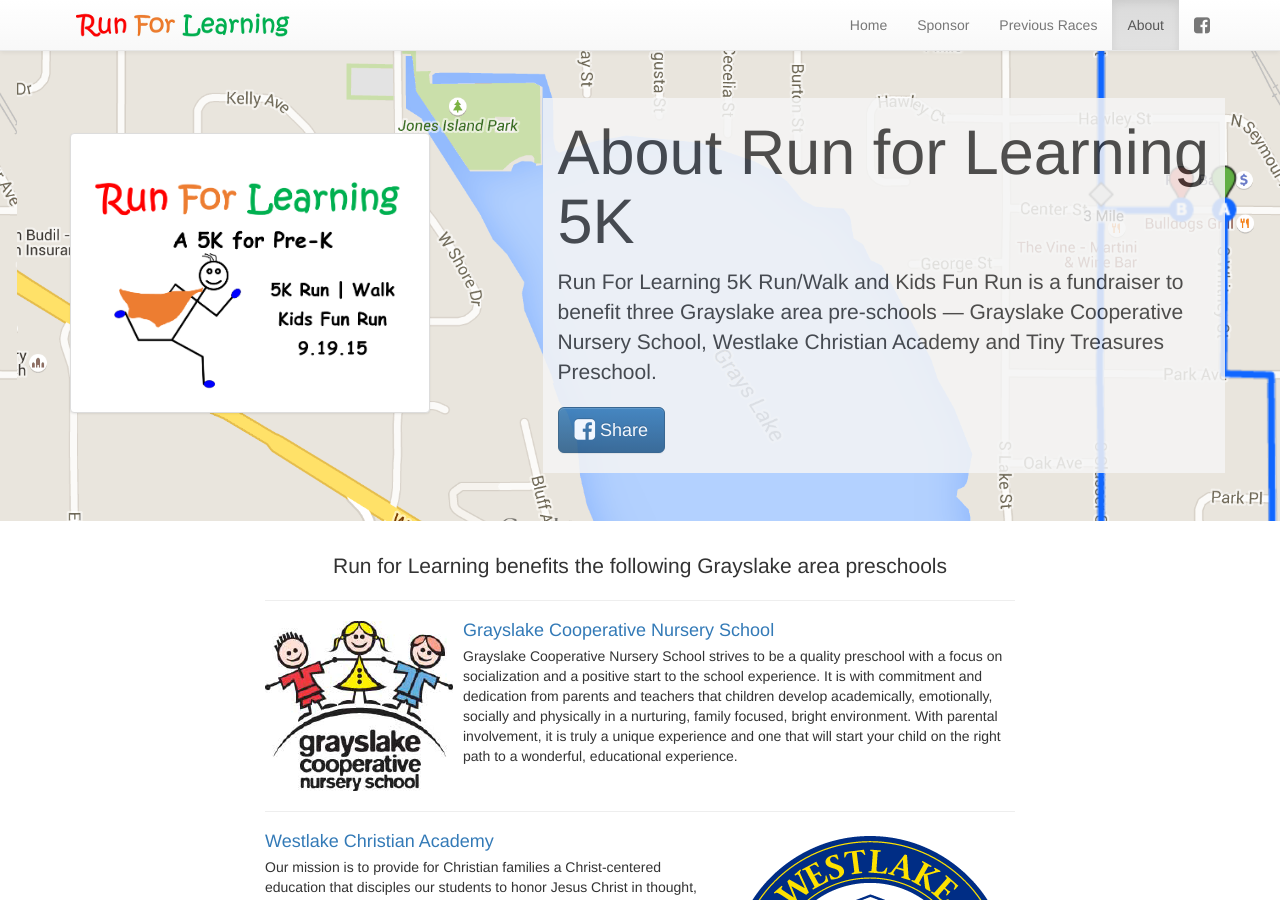
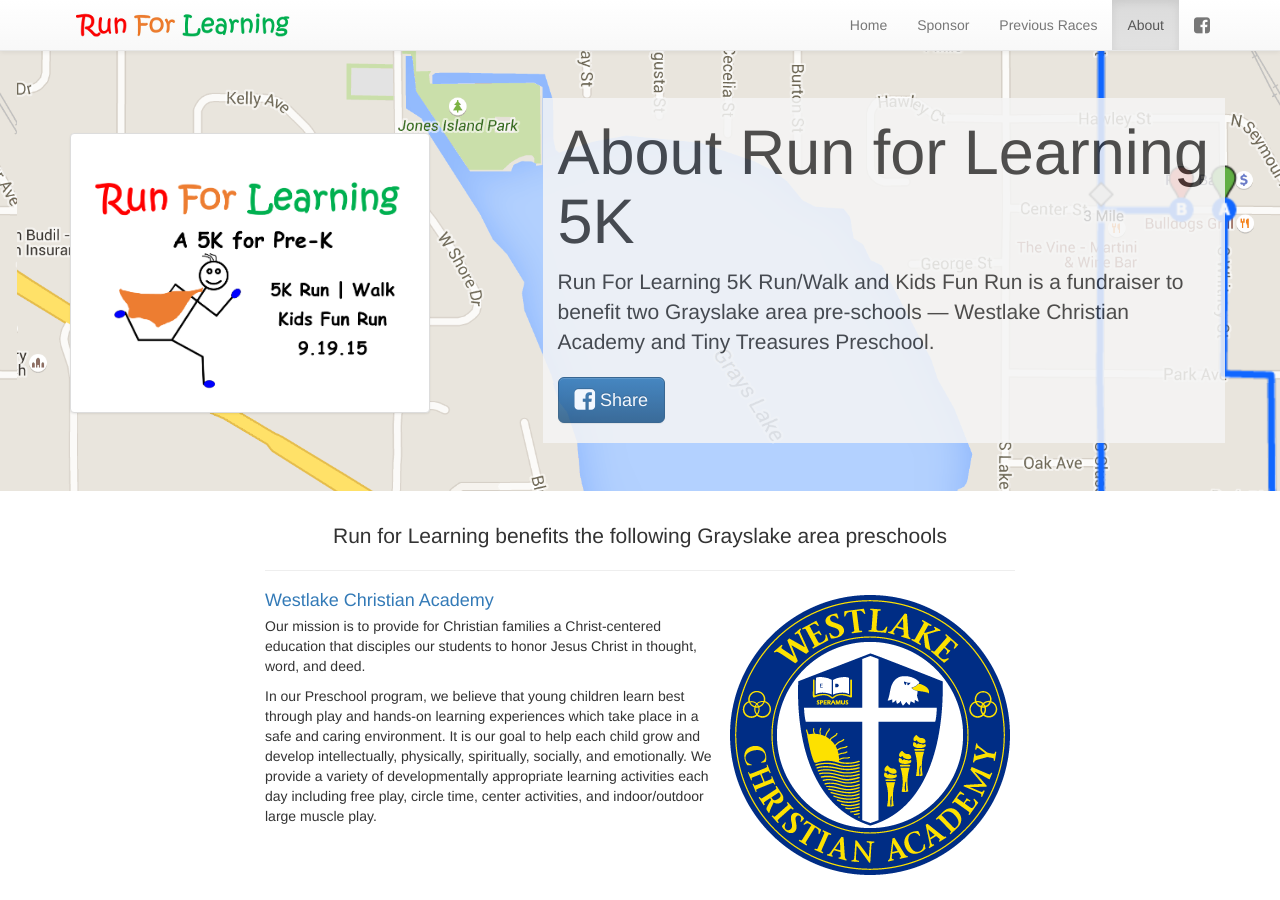
Before and after one commit to runforlearning/runforlearning.github.io, a Jekyll site: the page built from about.html, in a window 1280 px wide and 900 px high. Built offline with Jekyll 4.4.1, drawn with Linux system fonts in a browser that asks for light colours; nearby versions of some CDN libraries.

Commit message:
Removes GCNS preschool as a beneficiary

```diff
--- a/_config.yml
+++ b/_config.yml
@@ -6,7 +6,7 @@
 
 short_name: 5K Run/Walk and Kids Fun Run
 
-description: 5K Run/Walk and Kids Fun Run to raise funds for three Grayslake pre-schools
+description: 5K Run/Walk and Kids Fun Run to raise funds for two Grayslake pre-schools
 
 author_email: webmaster@grayslake-coop.com
 
@@ -36,9 +36,17 @@
 
 gcns_logo_url: 'assets/images/gcns_logo.jpg'
 
+gloryland_url: 'http://www.glorylandpreschool.com/'
+
+gloryland_logo_url: 'assets/images/gloryland_logo.jpg'
+
 westlake_url: 'http://westlakechristian.org/'
 
 westlake_logo_url: 'assets/images/westlakechristian_logo.jpg'
+
+peppermint_url: 'http://peppermintstickcc.com'
+
+peppermint_logo_url: 'assets/images/peppermint_stick_logo.jpg'
 
 tt_url: 'http://www.wildwoodpc.net/preschool/'
 
--- a/_includes/about_gcns.html
+++ /dev/null
@@ -1,27 +0,0 @@
-<div class="media hidden-xs">
-  <a class="pull-left" href="{{ site.gcns_url }}" target="_blank">
-    <img class="media-object" src="{{ site.gcns_logo_url }}" alt="Grayslake Cooperative Nursery School logo">
-  </a>
-  <div class="media-body">
-    <h4 class="media-heading">
-      <a href="{{ site.gcns_url }}" target="_blank">
-        Grayslake Cooperative Nursery School
-      </a>
-    </h4>
-    <p>{{ page.GCNS_main_text }}</p>
-  </div>
-</div>
-
-<div class="visible-xs">
-  <div class="thumbnail">
-    <a href="{{ site.gcns_url }}" target="_blank">
-      <img id="gcns-logo" class="logo" src="{{ site.gcns_logo_url }}" alt="Grayslake Cooperative Nursery School logo">
-    </a>
-    <div class="caption">
-      <a href="{{ site.gcns_url }}" target="_blank">
-        <h4>Grayslake&nbsp;Cooperative Nursery&nbsp;School</h4>
-      </a>
-      <p>{{ page.GCNS_main_text }}</p>
-    </div>
-  </div>
-</div>
--- a/about.html
+++ b/about.html
@@ -6,8 +6,7 @@
 sitemap:
   priority: 0.7
   changefreq: weekly
-  lastmod: 2015-07-07T22:42:35-05:00
-GCNS_main_text: Grayslake Cooperative Nursery School strives to be a quality preschool with a focus on socialization and a positive start to the school experience.  It is with commitment and dedication from  parents and teachers that children develop academically, emotionally, socially and physically in a nurturing, family focused, bright environment.  With parental involvement, it is truly a unique experience and one that will start your child on the right path to a wonderful, educational experience.
+  lastmod: 2015-07-08T22:42:35-05:00
 WCA_preamble: Our mission is to provide for Christian families a Christ-centered education that disciples our students to honor Jesus Christ in thought, word, and deed.
 WCA_main_text: In our Preschool program, we believe that young children learn best through play and hands-on learning experiences which take place in a safe and caring environment.  It is our goal to help each child grow and develop intellectually, physically, spiritually, socially, and emotionally.  We provide a variety of developmentally appropriate learning activities each day including free play, circle time, center activities, and indoor/outdoor large muscle play.
 TT_main_text: Tiny Treasures Preschool emphasizes an individual approach to every child, with respect for all as children of God, within an atmosphere of acceptance and grace. While Tiny Treasures makes its home in Wildwood Presbyterian Church, the preschool welcomes all children, of any faith or none.Tiny Treasures Preschool allows each child to develop in an enriched environment, with activities that encourage age-appropriate learning; mentally, physically, socially, spiritually and emotionally. Our loving staff provides a warm and enthusiastic environment, who recognize the importance of setting the proper example as role models of the Christian life. We invite you to come visit us so we may get to know you and your child.
@@ -23,7 +22,7 @@
       </div>
       <div id="jumbotron-copy" class="col-md-7 col-md-offset-1">
         <h1>About Run for Learning 5K</h1>
-        <p>{{ site.name }} is a fundraiser to benefit three Grayslake area pre-schools &mdash; Grayslake Cooperative Nursery School, Westlake Christian Academy and Tiny Treasures Preschool.</p>
+        <p>{{ site.name }} is a fundraiser to benefit two Grayslake area pre-schools &mdash; Westlake Christian Academy and Tiny Treasures Preschool.</p>
         <p>
           <a name="fb_share" type="button" class="btn btn-primary btn-lg" href="http://www.facebook.com/sharer.php?u={{site.url}}{{page.url}}&media={{site.url}}/assets/images/run_for_learning_logo_2015.png&description={{page.description}}" class="joinFB"><i class="fa fa-facebook-square fa-lg"></i> Share</a>
         </p>
@@ -38,8 +37,6 @@
       <div class="col-md-8 col-md-offset-2">
         <p class="lead text-center">Run for Learning benefits the following Grayslake area preschools</p>
         <hr>
-        {% include about_gcns.html %}
-        <hr>
         {% include about_westlake.html %}
         <hr>
         {% include about_tiny_treasures.html %}
--- a/index.html
+++ b/index.html
@@ -1,12 +1,12 @@
 ---
 layout: default
 title: 2nd Annual Run for Learning 5K Run/Walk and Kids Fun Run
-description: Run for Learning is a a professionally timed 5K walk/run that benefits three Grayslake, IL preschools.
+description: Run for Learning is a professionally timed 5K walk/run that benefits two Grayslake, IL preschools.
 canonical_url: http://www.runforlearning.com/
 sitemap:
   priority: 0.7
   changefreq: weekly
-  lastmod: 2015-07-07T22:42:35-05:00
+  lastmod: 2015-07-08T22:42:35-05:00
 ---
 
 <div id="home-masthead" class="jumbotron">
--- a/sponsor.html
+++ b/sponsor.html
@@ -1,12 +1,12 @@
 ---
 layout: default
 title: Become a Sponsor
-description: Become a sponsor today and help raise money for three local Grayslake, IL preschools.
+description: Become a sponsor today and help raise money for two local Grayslake, IL preschools.
 canonical_url: http://www.runforlearning.com/sponsor.html
 sitemap:
   priority: 0.7
   changefreq: weekly
-  lastmod: 2015-07-07T22:42:35-05:00
+  lastmod: 2015-07-08T22:42:35-05:00
 ---
 
 <div id="sponsor-masthead" class="jumbotron">
@@ -38,7 +38,7 @@
   <div class="container">
     <div class="row">
       <div class="col-md-8">
-        <p class="lead">This event will raise money for three local Grayslake preschools.</p>
+        <p class="lead">This event will raise money for two local Grayslake preschools.</p>
         <p>Your sponsorship helps to defray from the cost of organizing the event along with providing a great opportunity to highlight your company name to thousands of people.  Please consider sponsoring this great event and help our children start off on the right path to a great education in our own community.<p>
 
         {% include become_a_sponsor.html %}
```
Also changed, not shown: _includes/preschools.html (+2 -16 lines).
